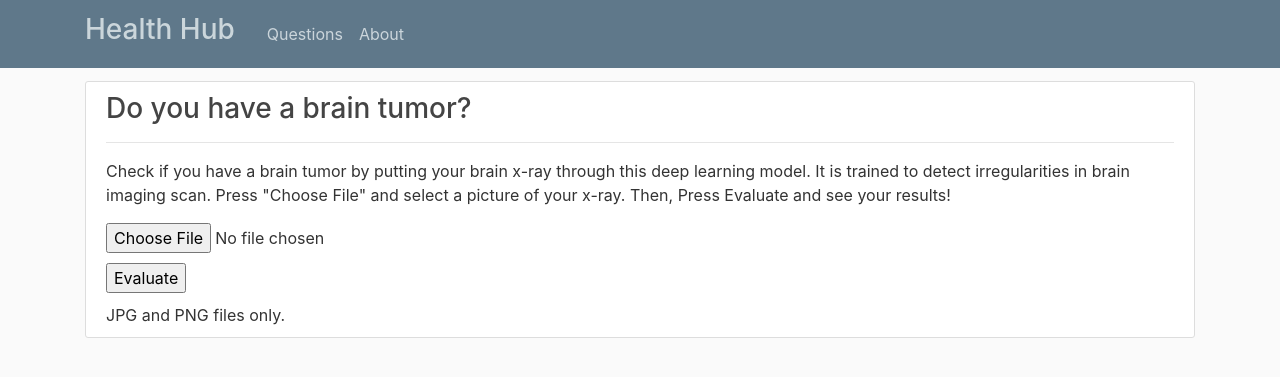
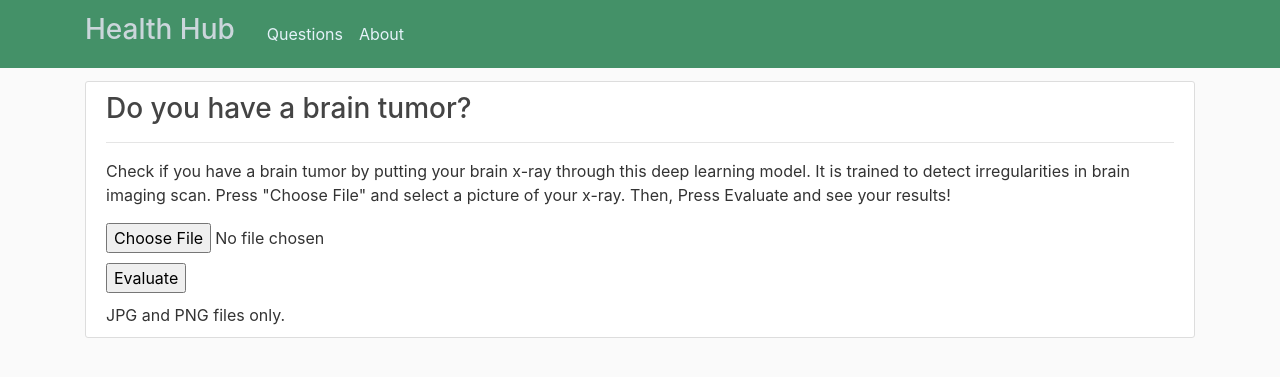
Before and after one commit to BenVN123/HealthHub, a Flask app: page / in a window 1280 px wide. Shown: the top 377 px of the page. Run offline with Flask 2, Linux system fonts and the light colour scheme; some libraries are stand-ins or nearby versions.

Commit message:
Update style.css

```diff
--- a/HealthHub/static/style.css
+++ b/HealthHub/static/style.css
@@ -1,20 +1,24 @@
-
 body {
   background: #fafafa;
   color: #333333;
   margin-top: 5rem;
 }
 
-  h1, h2, h3, h4, h5, h6 {
+h1,
+h2,
+h3,
+h4,
+h5,
+h6 {
   color: #444444;
 }
 
 .bg-steel {
-    background-color: #5f788a;
+  background-color: #449168;
 }
 
 .site-header .navbar-nav .nav-link {
-    color: #cbd5db;
+  color: #e5f2f9;
 }
 
 .site-header .navbar-nav .nav-link:hover {
```
Lines whose indentation alone changed are shown as unchanged.
